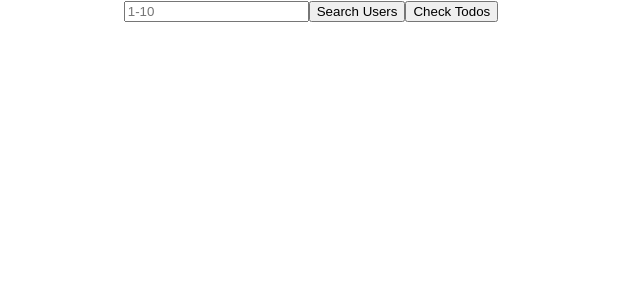
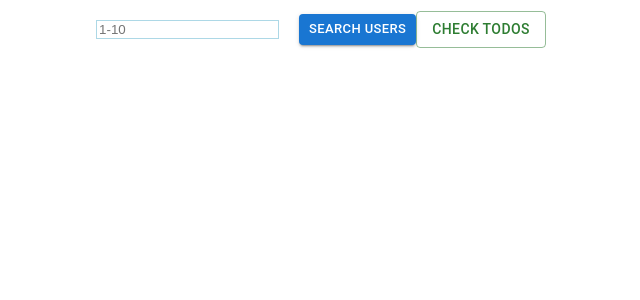
Before and after one commit to CallMeLux/React-Fetch-Practices, a React (Create React App) app: page / in a window 1280 px wide. Shown: the top 300 px of the page, without its empty margins (329-969 px from the left). Built offline with nearby package versions, Linux system fonts and the light colour scheme.

Commit message:
practicing some styling using material UI, setting up table

```diff
--- a/package.json
+++ b/package.json
@@ -3,6 +3,11 @@
   "version": "0.1.0",
   "private": true,
   "dependencies": {
+    "@emotion/react": "^11.10.5",
+    "@emotion/styled": "^11.10.5",
+    "@mui/icons-material": "^5.11.0",
+    "@mui/material": "^5.11.1",
+    "@mui/styled-engine-sc": "^5.11.0",
     "@testing-library/jest-dom": "^5.16.5",
     "@testing-library/react": "^13.4.0",
     "@testing-library/user-event": "^13.5.0",
@@ -10,6 +15,7 @@
     "react": "^18.2.0",
     "react-dom": "^18.2.0",
     "react-scripts": "5.0.1",
+    "styled-components": "^5.3.6",
     "web-vitals": "^2.1.4"
   },
   "scripts": {
--- a/src/App.css
+++ b/src/App.css
@@ -1,11 +1,10 @@
+
+
 .App {
   text-align: center;
 }
 
-.App-logo {
-  height: 40vmin;
-  pointer-events: none;
-}
+
 
 @media (prefers-reduced-motion: no-preference) {
   .App-logo {
@@ -14,7 +13,7 @@
 }
 
 .App-header {
-  background-color: #282c34;
+  background-color: #161617;
   min-height: 100vh;
   display: flex;
   flex-direction: column;
@@ -27,12 +26,3 @@
 .App-link {
   color: #61dafb;
 }
-
-@keyframes App-logo-spin {
-  from {
-    transform: rotate(0deg);
-  }
-  to {
-    transform: rotate(360deg);
-  }
-}
--- a/src/App.js
+++ b/src/App.js
@@ -1,6 +1,8 @@
-
+import { style } from '@mui/system';
+import styled from 'styled-components';
 import './App.css';
 import Search from './components/userSearch/search';
+
 
 function App() {
   return (
--- a/src/components/userSearch/search.jsx
+++ b/src/components/userSearch/search.jsx
@@ -1,6 +1,20 @@
 import { useRef, useState } from "react";
 import axios from "axios";
 import { useEffect } from "react";
+import { Button } from "@mui/material";
+import styled from 'styled-components';
+
+//stylings
+
+const StyledInput = styled.input`
+
+  margin: 20px 20px;
+  border: 1px solid lightblue;
+
+`;
+
+
+
 
 //the component function
 const Search = () => {
@@ -58,25 +72,43 @@ const Search = () => {
         //attempting to style and format the information
 
         <>
-            <input placeholder="1-10" data-testid="searchInput" ref={id}></input>
-            <button onClick={fetchUsers} data-testid="search-user-button">Search Users</button>
+            <StyledInput placeholder="1-10" data-testid="searchInput" ref={id} />
+            <Button
+                variant="contained"
+                color ="primary"
+                size="small"
+                onClick={fetchUsers} data-testid="search-user-button">Search Users
+            </Button>
 
             {user.length > 0 && (
+
                 <ul>
                     {user.map(user => (
-                        <li key = {user.id}>
+                        <table>
+                            <th>Name</th>
+                            <th>Email</th>
+                            <th>Address</th>
 
-                            <tr><th>{user.name}</th></tr>
+                            <tr key = {user.id}>
 
-                            <td>{user.address.street}</td>
-                            <td>{user.email}</td>
+                                <td>{user.name}</td>
+                                <td>{user.email}</td>
+                                <td>{user.address.street}</td>
 
-                        </li>
+                            </tr>
+                        </table>
                 ))}
                 </ul>
             )}
 
-                        <button onClick={fetchTodos}>Check Todos</button>
+                        {/*to be turned into a component soon */}
+                        <Button
+                            variant="outlined"
+                            color="success"
+                            size="medium"
+                            onClick={fetchTodos}>Check Todos
+                        </Button>
+
                         {todos.length > 0 && (
                             <ul>
                                 {todos.map(todos => (
```
Also changed, not shown: src/logo.svg (deleted), 1 other file (tests, documents, lock files or other folders).
